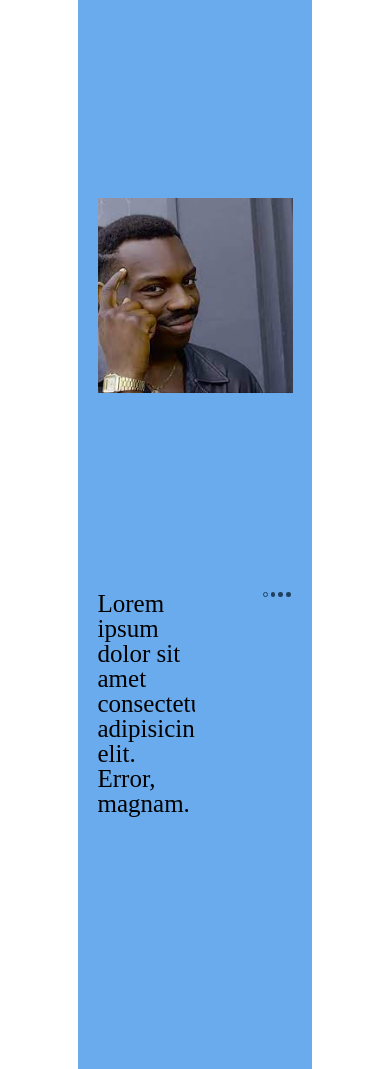
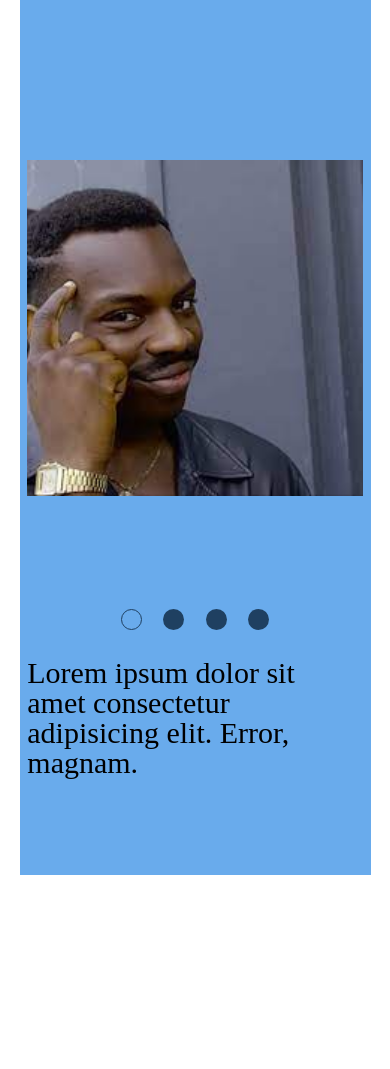
Before and after one commit to AlistrovNick/cssMemSlider, a plain HTML site: page cssMemSlider/index.html in a window 390 px wide. Shown: the top 1069 px of the page. After the commit the page ends 875 px from the top, so only its background shows below. Drawn offline with Linux system fonts and the light colour scheme.

Commit message:
feat: add mobile version (Пн, 16 май, 2022 12:26:40)

```diff
--- a/cssMemSlider/style.css
+++ b/cssMemSlider/style.css
@@ -36,14 +36,29 @@ img{vertical-align: top;}
 
 h1,h2,h3,h4,h5,h6{font-size:inherit;font-weight: 400;}
 /* -------- ----- --------*/
+:root {
+	--color-dark: #000000;
+	--color-primary: #69abec;
+	--color-secondary: #1f4061;
+}
 .wrapper {
 	margin: 0 auto;
 	width: 60vw;
 }
+@media only screen and (max-width: 769px) {
+	.wrapper {
+		width: 90vw;
+	}
+}
 .content {
 	min-height: 100vh;
 	padding: 5vh 5vw;
-	background-color: #69abec;
+	background-color: var(--color-primary);
+}
+@media only screen and (max-width: 769px) {
+	.content {
+		padding: 2vw;
+	}
 }
 .slider {
 	display: flex;
@@ -51,6 +66,13 @@ h1,h2,h3,h4,h5,h6{font-size:inherit;font-weight: 400;}
 	flex-wrap: wrap;
 	justify-content: space-between;
 	row-gap: 5vh;
+}
+@media only screen and (max-width: 769px) {
+	.slider {
+		flex-direction: column;
+		align-items: center;
+		row-gap: 2vh;
+	}
 }
 input[type=radio] {
 	appearance: none;
@@ -65,15 +87,30 @@ input[type=radio] {
 	margin-left: -50vw;
 	transition: opacity 0.7s ease-in;
 }
+@media only screen and (max-width: 769px) {
+	#slider-button-02:checked ~ .slider__images .slider__image:nth-of-type(2)  {
+		margin-left: -86vw;
+	}
+}
 #slider-button-03:checked ~ .slider__images .slider__image:nth-of-type(3)  {
 	opacity: 1;
 	margin-left: -100vw;
 	transition: opacity 0.7s ease-in;
 }
+@media only screen and (max-width: 769px) {
+	#slider-button-03:checked ~ .slider__images .slider__image:nth-of-type(3)  {
+		margin-left: -172vw;
+	}
+}
 #slider-button-04:checked ~ .slider__images .slider__image:nth-of-type(4)  {
 	opacity: 1;
 	margin-left: -150vw;
 	transition: opacity 0.7s ease-in;
+}
+@media only screen and (max-width: 769px) {
+	#slider-button-04:checked ~ .slider__images .slider__image:nth-of-type(4)  {
+		margin-left: -258vw;
+	}
 }
 #slider-button-01:checked ~ .slider__subtitles .slider__subtitle:nth-of-type(1) {
 	margin-left: 0;
@@ -85,15 +122,30 @@ input[type=radio] {
 	opacity: 1;
 	transition: opacity 0.7s ease-in;
 }
+@media only screen and (max-width: 769px) {
+	#slider-button-02:checked ~ .slider__subtitles .slider__subtitle:nth-of-type(2) {
+		margin-left: -80vw;
+	}
+}
 #slider-button-03:checked ~ .slider__subtitles .slider__subtitle:nth-of-type(3) {
 	margin-left: -50vw;
 	opacity: 1;
 	transition: opacity 0.7s ease-in;
 }
+@media only screen and (max-width: 769px) {
+	#slider-button-03:checked ~ .slider__subtitles .slider__subtitle:nth-of-type(3) {
+		margin-left: -160vw;
+	}
+}
 #slider-button-04:checked ~ .slider__subtitles .slider__subtitle:nth-of-type(4) {
 	margin-left: -75vw;
 	opacity: 1;
 	transition: opacity 0.7s ease-in;
+}
+@media only screen and (max-width: 769px) {
+	#slider-button-04:checked ~ .slider__subtitles .slider__subtitle:nth-of-type(4) {
+		margin-left: -240vw;
+	}
 }
 #slider-button-01:checked ~ .navigation .navigation__button:nth-of-type(1) div {
 	border: 0.2vw solid #1f4061;
@@ -143,6 +195,13 @@ input[type=radio] {
 	width: 25vw;
 	overflow: hidden;
 }
+@media only screen and (max-width: 769px) {
+	.slider__subtitles {
+		width: 80vw;
+		order: 3;
+		align-self: flex-start;
+	}
+}
 .slider__subtitle {
 	flex: 0 0 100%;
 	display: block;
@@ -151,23 +210,29 @@ input[type=radio] {
 	text-align: left;
 	opacity: 0;
 }
+@media only screen and (max-width: 769px) {
+	.slider__subtitle {
+		max-width: 80vw;
+		font-size: 3rem;
+	}
+}
 .slider__navigation {
 }
 .navigation {
-	display: block;
-	width: 8vw;
+	width: 20vh;
 	display: flex;
 }
 .navigation__button {
 	display: flex;
 	align-items: center;
 	justify-content: center;
-	width: 2vw;
-	height: 2vw;
+	width: 5vh;
+	height: 5vh;
+	cursor: pointer;
 }
 .navigation__button div {
-	width: 60%;
-	height: 60%;
+	width: 50%;
+	height: 50%;
 	border-radius: 50%;
 	background-color: #1f4061;
 	transition: all 1.5s;
```
